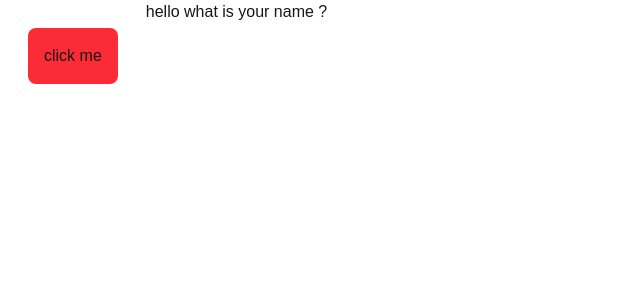
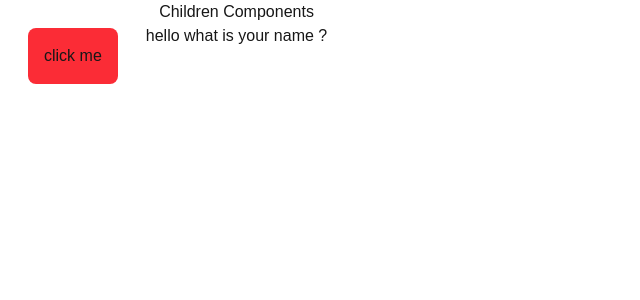
Before and after one commit to imamin1/next, a Next.js app: page / in a window 1280 px wide. Shown: the top 300 px of the page, without its empty margins (0-640 px from the left). Built offline with nearby package versions, Linux system fonts and the light colour scheme.

Commit message:
#2-rendering

```diff
--- /dev/null
+++ b/app/components/ChildComponent.jsx
@@ -0,0 +1,12 @@
+import React from 'react';
+
+const ChildComponent = ({text}) => {
+    return (
+        <div>
+            <h1>Children Components</h1>
+            <h6>{text}</h6>
+        </div>
+    );
+};
+
+export default ChildComponent;
--- a/app/components/Index.jsx
+++ b/app/components/Index.jsx
@@ -1,5 +1,6 @@
 "use client";
 import { useState } from 'react';
+import ChildComponent from './ChildComponent';
 
 const index = () => {
     const [text,setText] = useState('hello what is your name ?');
@@ -9,7 +10,7 @@ const index = () => {
     return (
         <div className='flex text-center'>
             <button onClick={handlechange} className='p-4 bg-red-500 rounded-lg m-7'>click me</button>
-            <span>{text}</span>
+            <ChildComponent text={text}/>
         </div>
     );
 };
```
